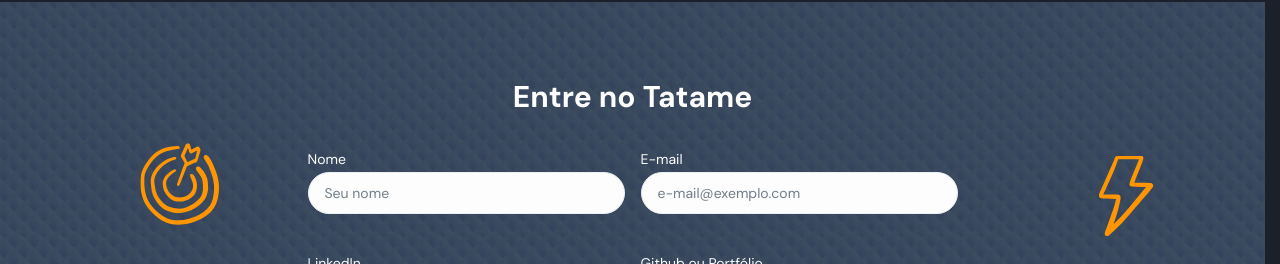
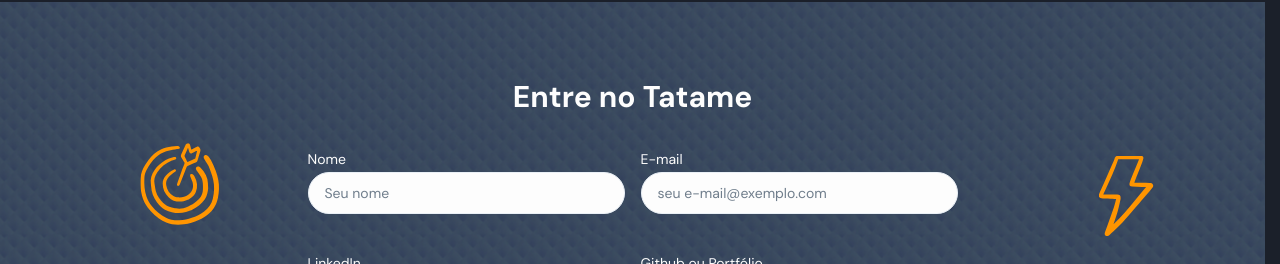
Before and after one commit to labyes24/LABYES-LP, a Next.js app: page /fale-conosco in a window 1280 px wide. Shown: the part 1028-1292 px from the top of the page. Built offline with nearby package versions, Linux system fonts and the light colour scheme; no server answers.

Commit message:
refactor: update email placeholder text in ContactForm
changed the placeholder text for the email input field to follow the design.

```diff
--- a/src/components/contact-form.tsx
+++ b/src/components/contact-form.tsx
@@ -123,7 +123,7 @@ export function ContactForm({ className }: React.ComponentProps<'form'>) {
                     <Label htmlFor="email">E-mail</Label>
                     <Input
                         className="min-h-[42px] rounded-full"
-                        placeholder="e-mail@exemplo.com"
+                        placeholder="seu e-mail@exemplo.com"
                         id="email"
                         autoComplete="email"
                         {...register('email')}
```
